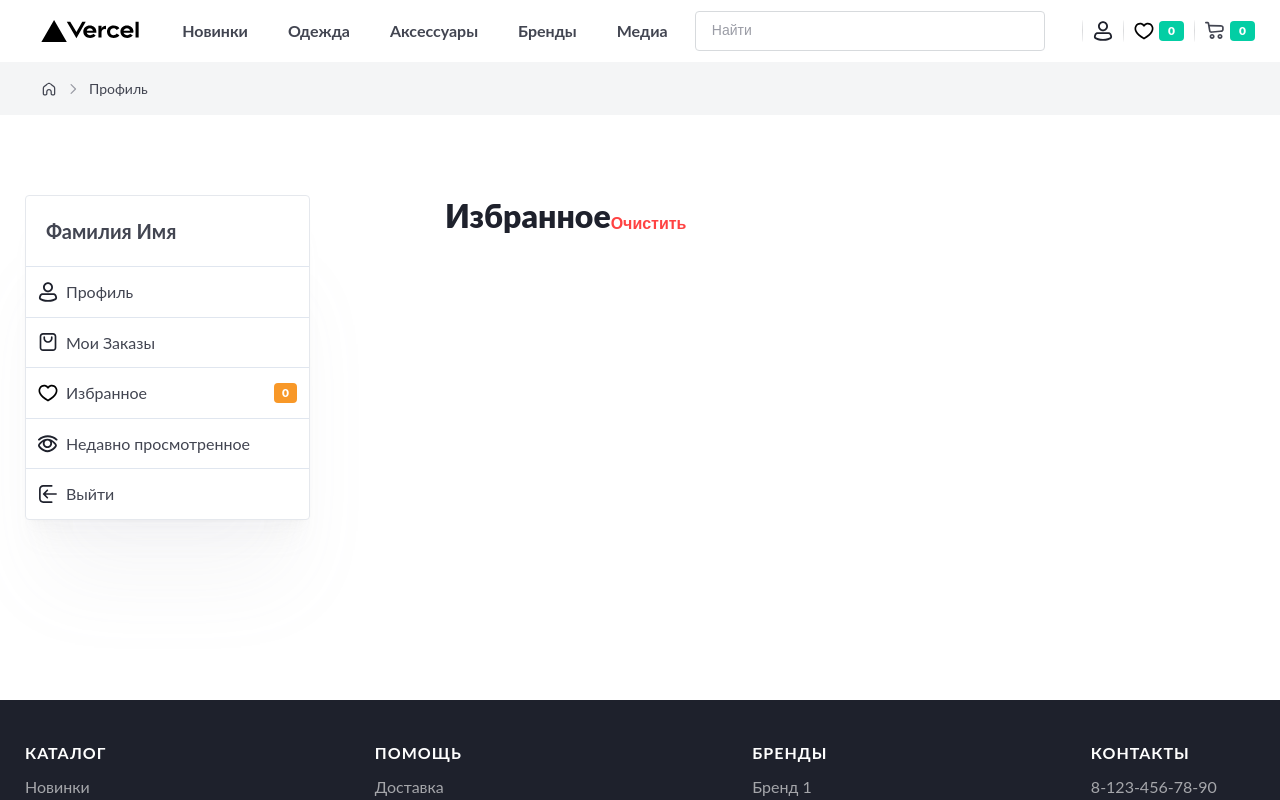
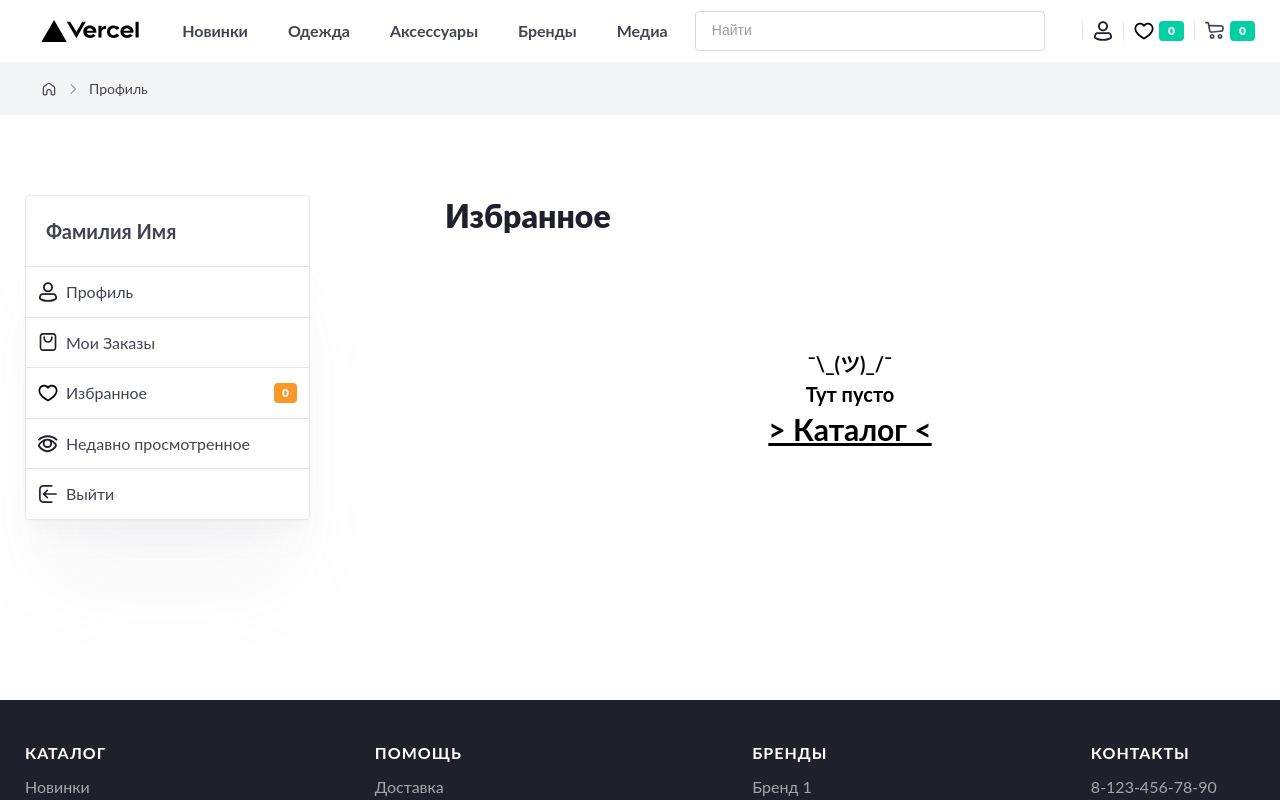
Before and after one commit to finikQ/SDA-Store, a Next.js app: page /account/wishlist in a window 1280 px wide. Built offline with nearby package versions, Linux system fonts and the light colour scheme.

Commit message:
feat(wishlist) Список желаемого

```diff
--- a/src/app/main.module.css
+++ b/src/app/main.module.css
@@ -7,6 +7,7 @@
   max-width: 1920px;
   width: 100%;
   overflow-x: hidden;
+  overflow-y: scroll;
   margin: 0 auto;
 }
 
--- a/src/components/account/wishlist/Wishlist.tsx
+++ b/src/components/account/wishlist/Wishlist.tsx
@@ -4,25 +4,74 @@ import { ProductList } from "@/components/catalog/product/ProductList";
 import { RootState } from "@/redux/store";
 import dynamic from "next/dynamic";
 import React from "react";
-import { useSelector } from "react-redux";
+import { useDispatch, useSelector } from "react-redux";
 import styles from "./wishlist.module.css";
+import Link from "next/link";
+import Image from "next/image";
+import { clearFavorites } from "@/redux/features/cart-slice";
 
 export const Wishlist: React.FC<{}> = () => {
+  const dispatch = useDispatch();
+
   const products = useSelector(
     (state: RootState) => state.cartSlice.value.favorite_products
   );
+
+  const handleClearFavorite = () => {
+    dispatch(clearFavorites());
+  };
+
   return (
+    <>
+      {products.length > 0 ? (
         <div className={styles.wishlist}>
           <div className={styles.header}>
             <h2 className={styles.header__naming}>Избранное</h2>
-        <div>
-          <button className={styles.header__button}>Очистить</button>
-        </div>
+            <button
+              className={styles.header__button}
+              onClick={handleClearFavorite}
+            >
+              <Image
+                src="/account/delete.svg"
+                alt="delete item"
+                width={20}
+                height={20}
+              />
+              <span>Очистить</span>
+            </button>
           </div>
           <div className={styles.product__list}>
             <ProductList props={products} cardSize={"large"} />
           </div>
         </div>
+      ) : (
+        <div className={styles.wishlist}>
+          <h2 className={styles.header__naming}>Избранное</h2>
+          <div
+            style={{
+              display: "flex",
+              flexDirection: "column",
+              alignItems: "center",
+              justifyContent: "center",
+              gap: "10px",
+              height: "100%",
+              width: "100%",
+              fontSize: "20px",
+              fontWeight: 700,
+            }}
+          >
+            <div>¯\_(ツ)_/¯</div>
+            <div>Тут пусто</div>
+            <Link
+              href={"/clother"}
+              style={{ textDecoration: "underline", fontSize: "30px" }}
+            >
+              {"> "}Каталог{" <"}
+            </Link>
+          </div>
+        </div>
+      )}
+    </>
   );
 };
 
--- a/src/components/account/wishlist/wishlist.module.css
+++ b/src/components/account/wishlist/wishlist.module.css
@@ -1,4 +1,5 @@
-.wishlist{
+.wishlist {
+  width: 100%;
 }
 
 .header {
@@ -16,6 +17,8 @@
 }
 
 .header__button {
+  display: flex;
+  align-items: center;
   background: none;
   border: none;
   color: #ff4242;
@@ -26,10 +29,10 @@
   cursor: pointer;
 }
 
-.product__list{
-    margin-top: 40px;
-    display: flex;
-    flex-wrap: wrap;
-    justify-content: flex-start;
-    gap: 30px;
+.product__list {
+  margin-top: 40px;
+  display: flex;
+  flex-wrap: wrap;
+  justify-content: flex-start;
+  gap: 30px;
 }
--- a/src/redux/features/cart-slice.ts
+++ b/src/redux/features/cart-slice.ts
@@ -111,6 +111,10 @@ export const cartSlice = createSlice({
         state.value.favorite_products.push({ ...action.payload });
       }
     },
+
+    clearFavorites: (state) => {
+      state.value.favorite_products = [];
+    },
   },
 });
 
@@ -121,5 +125,6 @@ export const {
   deleteProduct,
   toggleFavorite,
   clearProducts,
+  clearFavorites,
 } = cartSlice.actions;
 export default cartSlice.reducer;
```
Also changed, not shown: public/account/delete.svg (added). Lines whose indentation alone changed are shown as unchanged.
